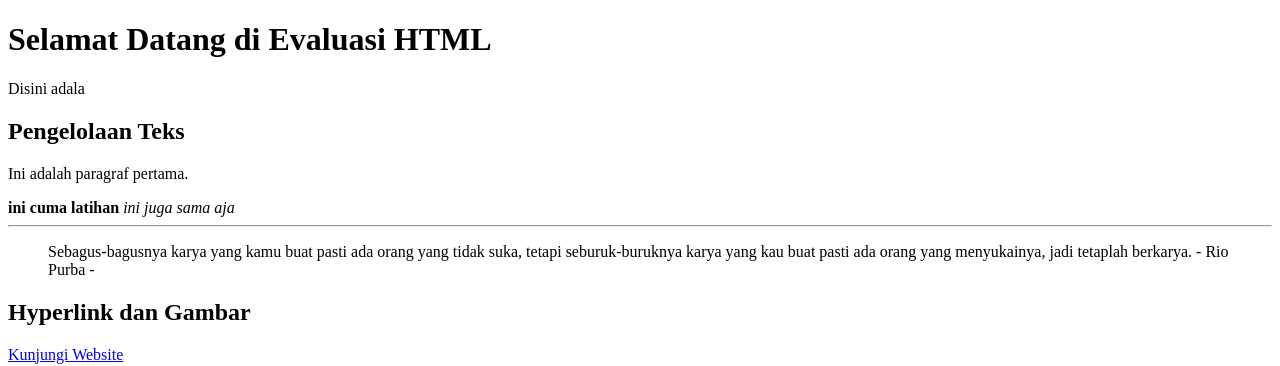
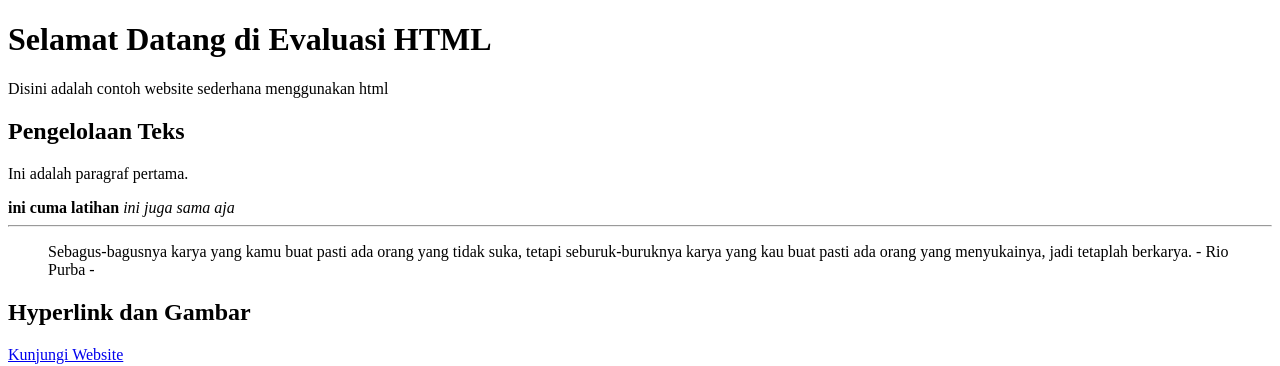
Before and after one commit to adlizerss/LatihanGit, a plain HTML site: page evaluasi_html.html in a window 1280 px wide. Shown: the top 366 px of the page. Drawn offline with Linux system fonts and the light colour scheme.

Commit message:
modifikasi html

```diff
--- a/evaluasi_html.html
+++ b/evaluasi_html.html
@@ -5,7 +5,7 @@
 </head>
 <body>
     <h1>Selamat Datang di Evaluasi HTML</h1>
-    <p>Disini adala</p>
+    <p>Disini adalah contoh website sederhana menggunakan html</p>
     <h2>Pengelolaan Teks</h2>
     <p>Ini adalah paragraf pertama.</p>
     <strong>ini cuma latihan </strong>
```
